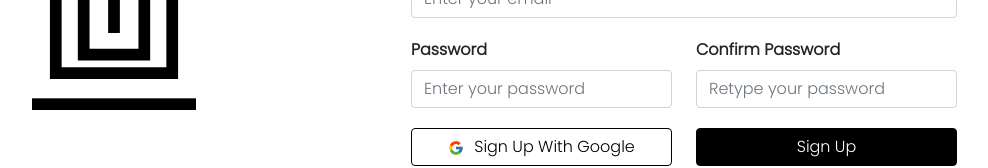
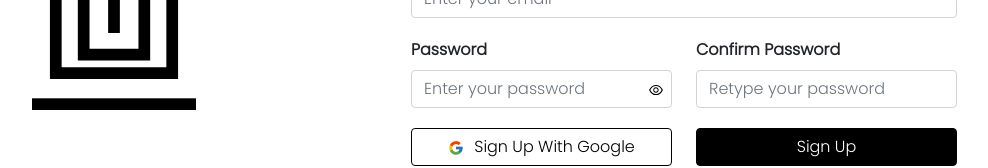
Before and after one commit to Kelompok-9-Office-Booking-System/sewakantor-frontend, a React (Create React App) app: page / in a window 1280 px wide. Shown: the part 448-616 px from the top of the page, without its empty margins (241-1229 px from the left). Built offline with nearby package versions, Linux system fonts and the light colour scheme; the HTML template or start-up script is replaced by a standard one.

Commit message:
Add Show and Hide Password

```diff
--- a/src/hooks/useForm.js
+++ b/src/hooks/useForm.js
@@ -12,7 +12,11 @@ const useForm = validate => {
     password2:''
   })
   const [errors, setErrors] = useState({})
-  const [isSubmitting, setIsSubmitting] = useState(false);
+  const [showpassword, setShowpassword] = useState(false)
+
+  const handleToggle = () => {
+    setShowpassword(prevState => !prevState)
+  }
 
   const handleChange = e => {
     setValues({
@@ -59,7 +63,7 @@ const useForm = validate => {
 
 
 
-  return { handleChange, values, handleSubmit, errors};
+  return { handleChange, values, handleSubmit, errors, showpassword, handleToggle};
 };
 
 export default useForm
--- a/src/pages/UserRegis/index.jsx
+++ b/src/pages/UserRegis/index.jsx
@@ -11,9 +11,17 @@ import { Container, Col, Row, Form, Button } from "react-bootstrap";
 import style from "./style.module.css";
 import logo from "../../assets/img/logo/LogoIcon.svg";
 import { FcGoogle } from "react-icons/fc";
+import { AiOutlineEye, AiOutlineEyeInvisible } from "react-icons/ai";
 
 const UserRegis = () => {
-  const { handleChange, values, handleSubmit, errors } = useForm(validate);
+  const {
+    handleChange,
+    values,
+    handleSubmit,
+    errors,
+    showpassword,
+    handleToggle,
+  } = useForm(validate);
 
   return (
     <div className={`${style.registerContainer} bg-skSmoke`}>
@@ -93,14 +101,27 @@ const UserRegis = () => {
                         <Form.Label style={{ fontWeight: "bold" }}>
                           Password
                         </Form.Label>
+                        <Col className={style.input_password_wrapper}>
                           <Form.Control
                             id="password"
                             name="password"
-                          type="password"
+                            type={showpassword ? "text" : "password"}
                             placeholder="Enter your password"
                             value={values.password}
                             onChange={handleChange}
+                            className={style.password_field}
                           />
+                          <button
+                            className={style.password_btn}
+                            onClick={handleToggle}
+                          >
+                            {showpassword ? (
+                              <AiOutlineEyeInvisible />
+                            ) : (
+                              <AiOutlineEye />
+                            )}
+                          </button>
+                        </Col>
                         {errors.password && <p>{errors.password}</p>}
                       </Col>
                       <Col className={style.form_section}>
--- a/src/pages/UserRegis/style.module.css
+++ b/src/pages/UserRegis/style.module.css
@@ -43,3 +43,19 @@
 .form_section p {
     color: red;
 }
+
+.input_password_wrapper {
+    display: flex;
+}
+
+.password_field {
+    padding-right: 1.6rem;
+}
+
+.password_btn {
+    margin-left: -1.5rem;
+    outline: none;
+    border: none;
+    background-color: transparent;
+    cursor: pointer;
+}
```
Lines whose indentation alone changed are shown as unchanged.
